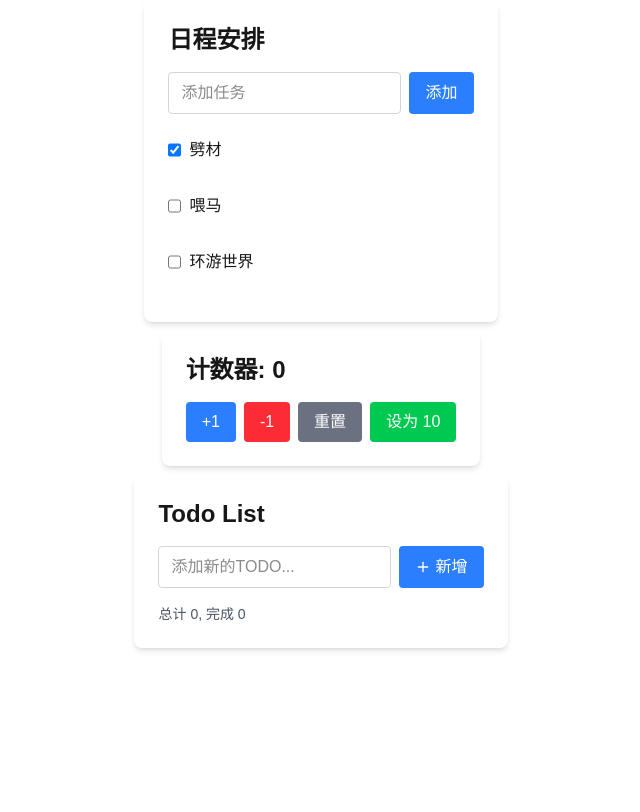
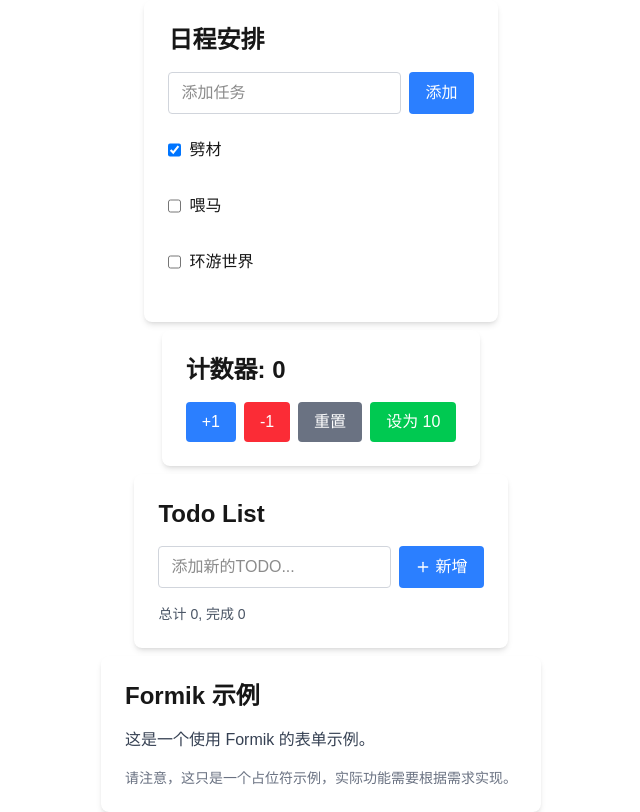
Before and after one commit to cbtpro/react-playground, a Next.js app: page /demo in a window 1280 px wide. Shown: the whole page, without its empty margins (319-959 px from the left). Built offline with nearby package versions, Linux system fonts and the light colour scheme.

Commit message:
feat: tmp

```diff
--- /dev/null
+++ b/src/app/demo/components/formik-demo/index.tsx
@@ -0,0 +1,9 @@
+export default function FormikDemo() {
+  return (
+    <div className="p-6 max-w-md mx-auto bg-white rounded-lg shadow-md">
+      <h2 className="text-2xl font-bold mb-4">Formik 示例</h2>
+      <p className="text-gray-700 mb-4">这是一个使用 Formik 的表单示例。</p>
+      <p className="text-gray-500 text-sm">请注意，这只是一个占位符示例，实际功能需要根据需求实现。</p>
+    </div>
+  );
+}
--- a/src/app/demo/page.tsx
+++ b/src/app/demo/page.tsx
@@ -5,6 +5,7 @@ import classNames from 'classnames';
 import TodoListDemo from './todo-list-demo';
 import Counter from './counter-example';
 import TodoList from './todo-list';
+import FormikDemo from './components/formik-demo';
 
 import styles from './page.module.css';
 
@@ -13,5 +14,6 @@ export default function Demo() {
       <TodoListDemo  />
       <Counter />
       <TodoList />
+      <FormikDemo />
   </div>)
 };
--- /dev/null
+++ b/src/app/demo/utils/formik-helper.tsx
@@ -0,0 +1,18 @@
+import React from "react";
+
+export default function DisplayFormikState(props) {
+  return (
+    <div style={{ margin: "1rem 0" }}>
+      <h3 style={{ fontFamily: "monospace" }} />
+      <pre
+        style={{
+          background: "#f6f8fa",
+          fontSize: ".65rem",
+          padding: ".5rem",
+        }}
+      >
+        <strong>props</strong> = {JSON.stringify(props, null, 2)}
+      </pre>
+    </div>
+  );
+}
```
